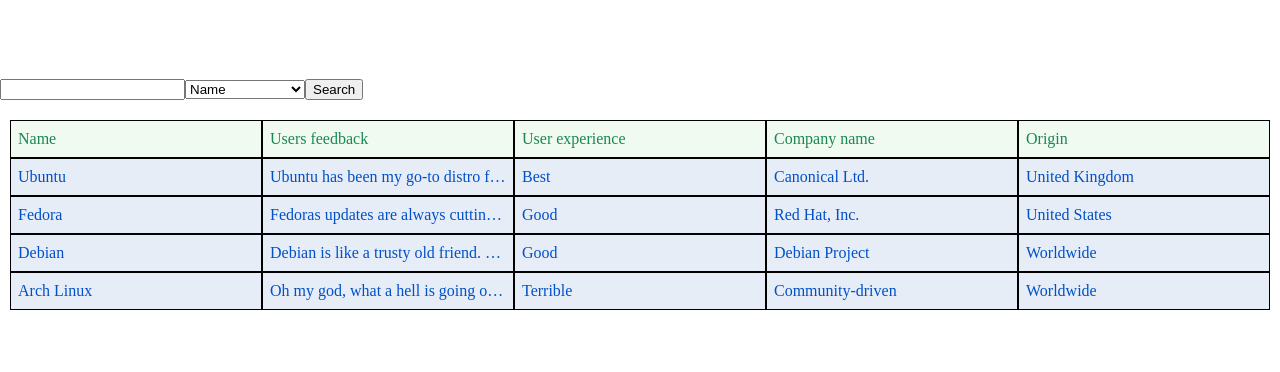
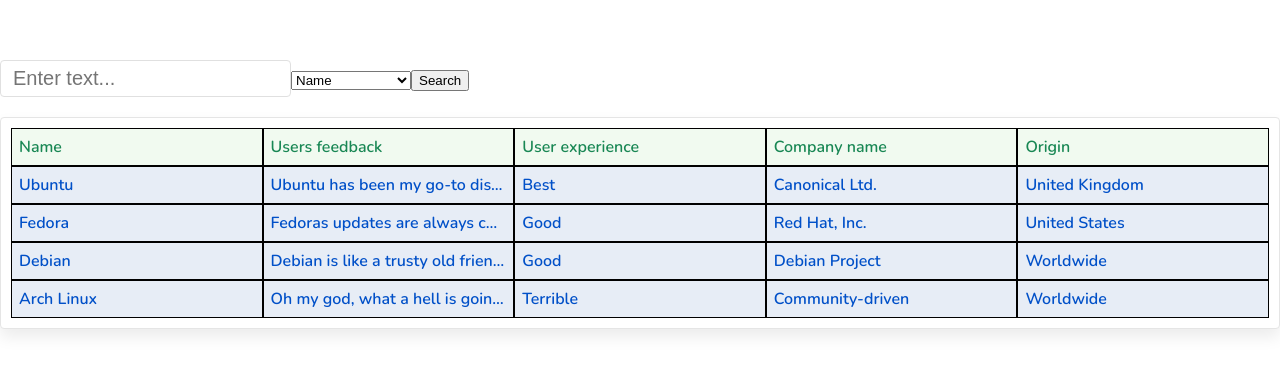
Before and after one commit to VitrivDolkom/shift-lab-autumn-2023, a React (Vite) app: page / in a window 1280 px wide. Shown: the part 206-578 px from the top of the page. Built offline with nearby package versions, Linux system fonts and the light colour scheme.

Commit message:
typography styles

```diff
--- /dev/null
+++ b/src/App/styles/fonts.css
@@ -0,0 +1 @@
+@import url(https://fonts.googleapis.com/css?family=Nunito:200,300,regular,500,600,700,800,900,200italic,300italic,italic,500italic,600italic,700italic,800italic,900italic);
--- a/src/App/styles/style.css
+++ b/src/App/styles/style.css
@@ -1,4 +1,7 @@
 .app {
+  font-family: Nunito;
+  color: var(--neutral-100, #0A0A0A);
+
   min-height: 100vh;
   width: 100%;
   display: flex;
--- a/src/App/styles/theme.css
+++ b/src/App/styles/theme.css
@@ -11,4 +11,13 @@
   --danger-hover: #E1676C;
   --danger-bg: #FEEDEE;
   --danger-primary: #DC3545;
+
+  --primary-hover: #9C55F6;
+  --primary-focus: #D7C9FF;
+  --primary-hover: ;
+
+  --neutral-10: #fff;
+  --neutral-40: #E0E0E0;
+
+  --neutral-100: #0A0A0A;
 }
--- /dev/null
+++ b/src/App/styles/typography.css
@@ -0,0 +1,47 @@
+.t1 {
+  font-size: 12px;
+  font-style: normal;
+  font-weight: 400;
+}
+
+.t2 {
+  font-size: 12px;
+  font-style: normal;
+  font-weight: 400;
+}
+
+.t3 {
+  font-size: 14px;
+  font-style: normal;
+  font-weight: 400;
+}
+
+.t4 {
+  font-size: 14px;
+  font-style: normal;
+  font-weight: 600;
+}
+
+.t5 {
+  font-size: 16px;
+  font-style: normal;
+  font-weight: 400;
+}
+
+.t6 {
+  font-size: 16px;
+  font-style: normal;
+  font-weight: 600;
+}
+
+.h1 {
+  font-size: 20px;
+  font-style: normal;
+  font-weight: 600;
+}
+
+.h2 {
+  font-size: 28px;
+  font-style: normal;
+  font-weight: 600;
+}
--- a/src/components/DistrosSearch/DistrosSearch.tsx
+++ b/src/components/DistrosSearch/DistrosSearch.tsx
@@ -1,4 +1,5 @@
 import { SubmitHandler, useForm } from 'react-hook-form'
+import s from './style.module.css'
 
 interface SearchFieldProps {
   onSubmit: (search: SearchForm) => void
@@ -17,7 +18,12 @@
   return (
     <div className="">
       <form className="" onSubmit={handleSubmit(onSearchSubmit)}>
-        <input type="text" {...register('search')} />
+        <input
+          type="text"
+          {...register('search')}
+          className={s.searchInput}
+          placeholder="Enter text..."
+        />
         <select {...register('header')}>
           {headers.map((header, index) => (
             <option key={index} value={header}>
--- a/src/components/DistrosSearch/style.module.css
+++ b/src/components/DistrosSearch/style.module.css
@@ -0,0 +1,13 @@
+.searchInput {
+  padding: 6px 12px;
+  border-radius: 4px;
+  background: var(--neutral-10);
+  font-size: 20px;
+  border-radius: 4px;
+  border: 1px solid var(--neutral-40);
+}
+
+.searchInput:hover {
+
+  border: 1px solid var(--primary-hover);
+}
--- a/src/components/DistrosTable/style.module.css
+++ b/src/components/DistrosTable/style.module.css
@@ -2,5 +2,10 @@
   margin-top: 20px;
   display: flex;
   flex-direction: column;
-  padding: 0 10px;
+  padding: 10px;
+  border-radius: 4px;
+  border: 1px solid #E5E5E5;
+  background: #FFF;
+
+  box-shadow: 0px 8px 16px 0px rgba(0, 0, 0, 0.08);
 }
--- a/src/components/DistrosTableRow/DistrosTableRow.tsx
+++ b/src/components/DistrosTableRow/DistrosTableRow.tsx
@@ -16,6 +16,7 @@
       <div
         key={index}
         className={cx({
+          t6: true,
           cell: true,
           header: isHeader,
           active: !isHeader && searchedCells.indexOf(cell) > -1
--- a/src/components/DistrosTableRow/style.module.css
+++ b/src/components/DistrosTableRow/style.module.css
@@ -47,8 +47,6 @@
   position: absolute;
   top: 0;
   opacity: 0;
-  font-weight: 700;
-  font-size: 17px;
   margin-top: 3px;
 }
 
--- a/src/index.css
+++ b/src/index.css
@@ -1,3 +1,5 @@
+@import './App/styles/typography.css';
+
 html,
 body,
 div,
--- a/src/main.tsx
+++ b/src/main.tsx
@@ -1,6 +1,7 @@
 import ReactDOM from 'react-dom/client'
 import { RouterProvider } from 'react-router-dom'
 import { router } from '@/App/router'
+import '@/App/styles/fonts.css'
 import '@/App/styles/theme.css'
 import './index.css'
 
```
